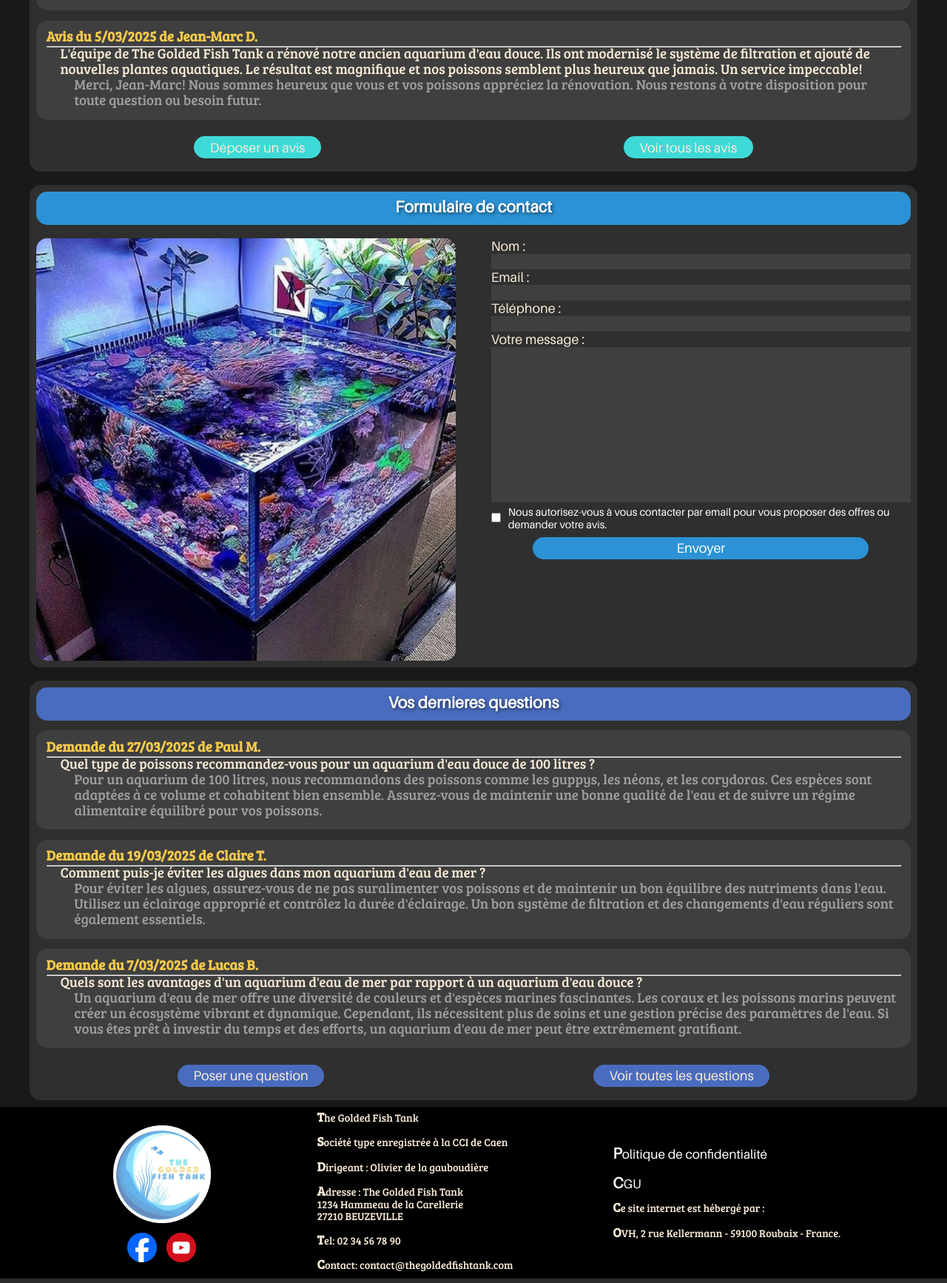
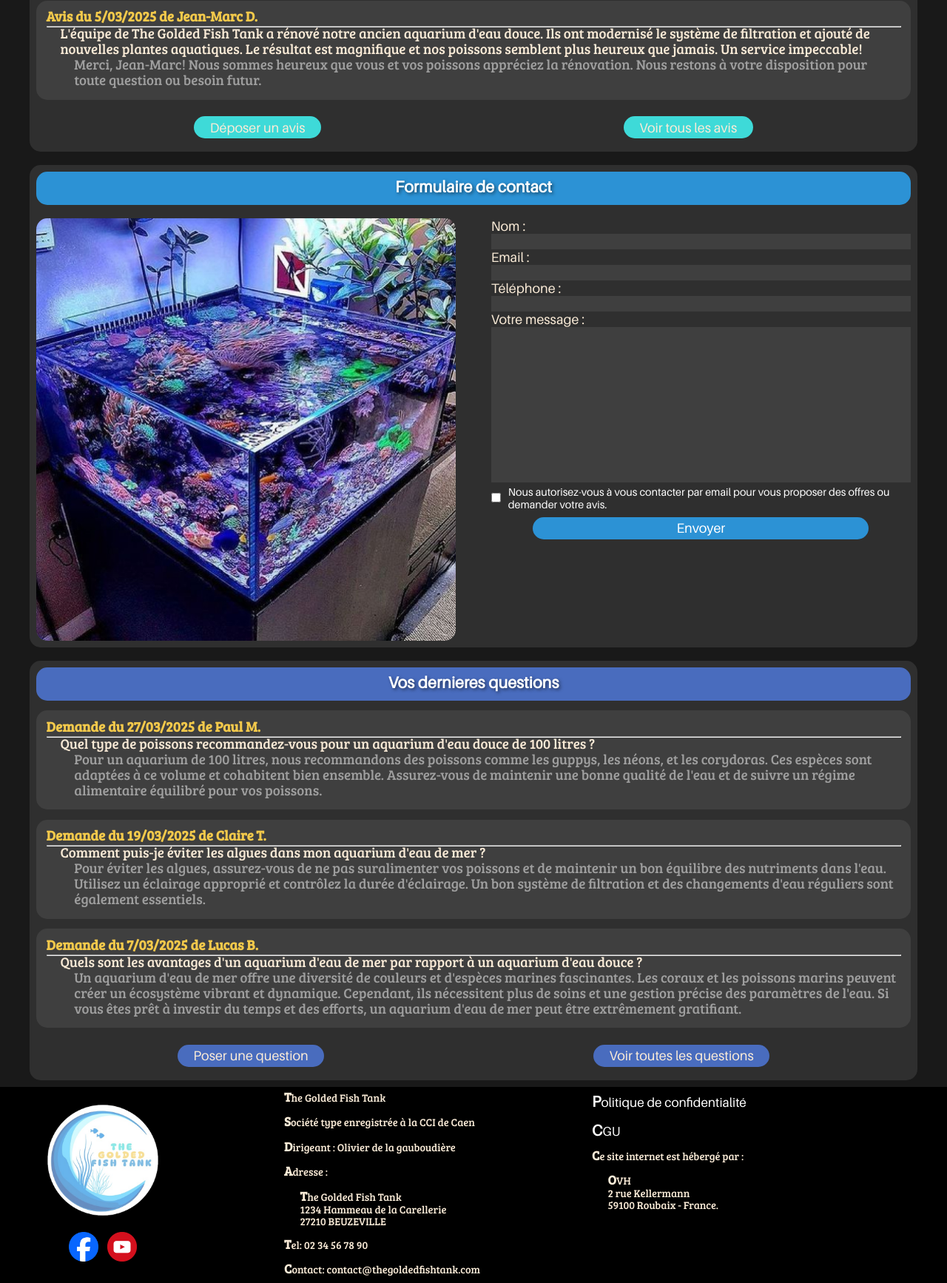
Before and after one commit to OliRati/the_golded_fish_tank, a PHP site: page / in a window 1280 px wide. Shown: the part 4480-6214 px from the top of the page at 74% size. Run offline with PHP 8.4, Linux system fonts and the light colour scheme.

Commit message:
Resize thegodedfishtank logo, Update footer responsiveness

```diff
--- a/assets/css/style.css
+++ b/assets/css/style.css
@@ -95,10 +95,28 @@ footer p {
     margin: 0 0.5em;
 }
 
+.mentionslegales {
+    width: 75vw;
+    display: flex;
+    flex-direction: row;
+    justify-content: space-evenly;
+    flex-wrap: wrap;
+}
+
+.mentionitem {
+    width: 15em;
+    margin-right: 1em;
+}
+
 .footerlogo {
     width: 25vw;
     max-width: 150px;
     height: auto;
+    margin-right: 1em;
+}
+
+.footertab {
+    margin-left: 1.5em;
 }
 
 .anchor-section {
@@ -190,6 +208,8 @@ a:hover {
     flex-direction: row;
     align-items: center;
     justify-content: center;
+    flex-wrap: wrap;
+    margin-top: 1em;
 }
 
 .mainpicture {
@@ -368,7 +388,7 @@ p::first-letter {
 
 .element {
     width: 95vw;
-    margin: 0.5em auto;
+    margin: 0 auto;
 }
 
 .miniatures {
@@ -518,7 +538,7 @@ form label {
 
     .element {
         width: 90vw;
-        margin: 0.5em auto;
+        margin: 0 auto;
     }
 
     .maintitle {
@@ -585,7 +605,7 @@ form label {
 
     .element {
         width: 1200px;
-        margin: 0.5em auto;
+        margin: 0 auto;
     }
 
     .maintitle {
--- a/index.html
+++ b/index.html
@@ -435,7 +435,7 @@
     </div>
 
     <footer>
-        <div class="innerfooter">
+        <div class="element innerfooter">
             <div class="footerlogo">
                 <img src="./assets/img/logo_thegoldedfishtank.png" alt="">
                 <div class="socialfooter">
@@ -447,7 +447,8 @@
                     </a>
                 </div>
             </div>
-            <div>
+            <div class="mentionslegales">
+                <div class="mentionitem">
                     <p>
                         The Golded Fish Tank
                     </p>
@@ -457,8 +458,9 @@
                     <p>
                         Dirigeant : Olivier de la gauboudière
                     </p>
-                <p>
-                    Adresse : The Golded Fish Tank<br>
+                    <p>Adresse :</p>
+                    <p class="footertab">
+                        The Golded Fish Tank</br>
                         1234 Hammeau de la Carellerie<br>
                         27210 BEUZEVILLE
                     </p>
@@ -469,7 +471,7 @@
                         Contact: contact@thegoldedfishtank.com
                     </p>
                 </div>
-            <div>
+                <div class="mentionitem">
                     <p>
                         <a href="politique.html">Politique de confidentialité</a>
                     </p>
@@ -479,9 +481,12 @@
                     <p>
                         Ce site internet est hébergé par :
                     </p>
-                <p>
-                    OVH, 2 rue Kellermann - 59100 Roubaix - France.
+                    <p class="footertab">
+                        OVH<br>
+                        2 rue Kellermann<br>
+                        59100 Roubaix - France.
                     </p>
+                </div>
             </div>
         </div>
     </footer>
```
Also changed, not shown: assets/img/logo_thegoldedfishtank.png. Lines whose indentation alone changed are shown as unchanged.
